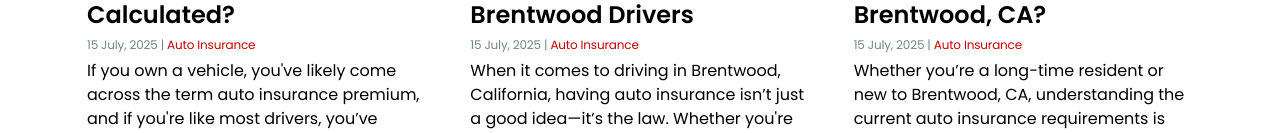
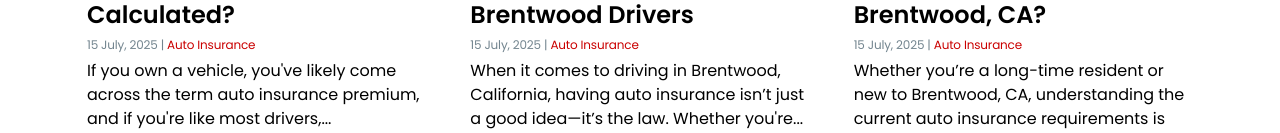
Before and after one commit to circadianinquiries/circadianbrokers, a Next.js app: page /blogs in a window 1280 px wide. Shown: the part 645-778 px from the top of the page. Built offline with nearby package versions, Linux system fonts and the light colour scheme.

Commit message:
text short on discription

```diff
--- a/src/app/blogs/blogs.jsx
+++ b/src/app/blogs/blogs.jsx
@@ -3,8 +3,18 @@ import Image from "next/image"
 import { Col, Container, Row } from 'react-bootstrap'
 import Link from "next/link"
 
+// Helper function to truncate text to a word limit
+const truncateWords = (text, wordLimit = 20) => {
+    if (!text || typeof text !== "string") return "";
+    const words = text.split(" ");
+    return words.length > wordLimit
+        ? words.slice(0, wordLimit).join(" ") + "..."
+        : text;
+};
+
 
 const Blogs = ({ data, blogPage }) => {
+
     return (
         <section className={`pt-100 ${styles.blogsSection}`}>
             <Container>
@@ -24,7 +34,7 @@ const Blogs = ({ data, blogPage }) => {
                                 <div className={styles.blogTxt}>
                                     <h5><Link href={item.link}>{item.title}</Link></h5>
                                     <div className={styles.datatime}>{item.date} | <span>{item.category}</span></div>
-                                    <p>{item.txt}</p>
+                                    <p>{truncateWords(item.txt)}</p>
                                     <Link href={item.link} className={styles.btnMore}>Read More</Link>
                                 </div>
 
```
